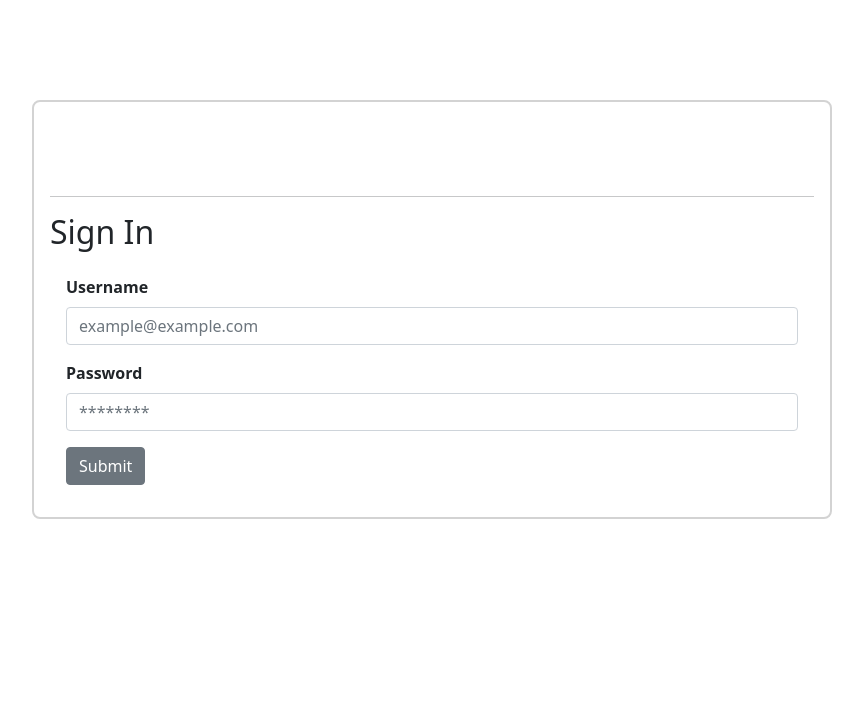
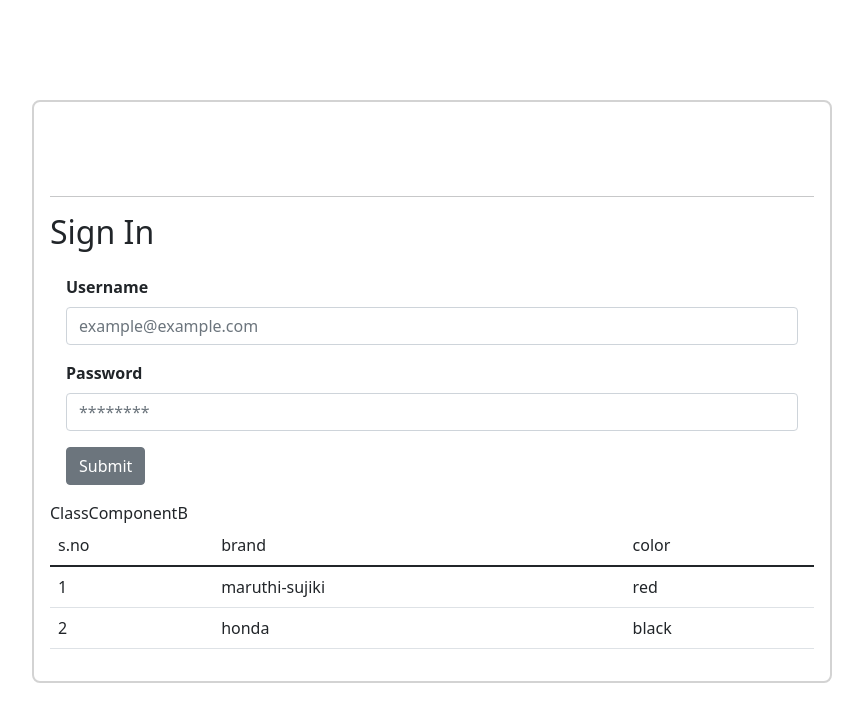
Before and after one commit to suryakalakasim/React-pratice, a React (Create React App) app: page / in a window 1280 px wide. Shown: the top 722 px of the page, without its empty margins (208-1071 px from the left). Built offline with nearby package versions, Linux system fonts and the light colour scheme.

Commit message:
HigherOrderComponent

```diff
--- a/src/App.js
+++ b/src/App.js
@@ -3,6 +3,7 @@ import './App.css';
 import {Button, Form,FormGroup,Input,Label} from 'reactstrap';
 import React,{useState} from 'react';
 import Routess from './Components/router';
+import ClassComponentA from './context/classComponentA';
 
 function App() {
   const[input,setInput]=useState({email:"",password:""})
@@ -52,6 +53,7 @@ function App() {
 
         </Form>
      {show&&<Routess data={input}/>}
+     <ClassComponentA/>
 
     </div>
   );
--- a/src/Components/Home.js
+++ b/src/Components/Home.js
@@ -13,6 +13,7 @@ function Home(){
        <Link className="link" to='/claculater'>Claculater</Link>
        <Link className="link" to='/context'>context</Link>
        <Link className="link" to='/counter'>counter</Link>
+       <Link className="link" to='/components'>component</Link>
         </nav>
     </div>
 }
--- a/src/Components/HomePage.js
+++ b/src/Components/HomePage.js
@@ -18,7 +18,6 @@ function HomePage() {
 
             {data.map((itam) =><Data key={itam.id} value={itam}/>)}
 
-
         <Link to='/'>Back to Home </Link>
     </div>
 }
--- a/src/Components/data.js
+++ b/src/Components/data.js
@@ -11,7 +11,6 @@ export function Data(props){
    }
      return<div>
 
-
                    <Card className="card" style={{ backgroundColor:color?"blue" : "", color:color? "white" : "", width: "18rem" }}
                         onClick={buttonClick}>id:{value.id}<br /> title:{value.title} </Card>
 
--- a/src/Components/router.js
+++ b/src/Components/router.js
@@ -7,7 +7,7 @@ import Condetionalrendaring from "./conditionalrendaring";
 import Calculeter from "./calculater";
 import Createcontext from "../context/createContext";
 import HookCounter1 from "../useEffect/hookcounter1";
-
+import Component2 from "../HigherOrderComponent/Component2";
 function Routess(props) {
   console.log("inputprop>>",props)
   return (
@@ -24,6 +24,7 @@ function Routess(props) {
         <Route path='/claculater'element={<Calculeter/>}/>
         <Route path='/context' element={<Createcontext/>}/>
         <Route path='/counter' element={<HookCounter1/>}/>
+        <Route path='/components' element={<Component2/>}/>
       </Routes>
     </BrowserRouter>
 
--- /dev/null
+++ b/src/HigherOrderComponent/Component2.js
@@ -0,0 +1,12 @@
+import React from "react";
+import {HigherOrderComponent} from './HigherOrderComponent';
+import {Link} from 'react-router-dom';
+   function Component2(props){
+       console.log("component2>>>..",props)
+       const{detiles}=props
+       console.log("detiles>>>",detiles)
+       return<div>
+           <Link className="link" to='/'>Back to Home</Link>
+       </div>
+   }
+   export default HigherOrderComponent(Component2);
--- /dev/null
+++ b/src/HigherOrderComponent/HigherOrderComponent.js
@@ -0,0 +1,19 @@
+import React from "react";
+  export function HigherOrderComponent(Oldcomponent){
+       return class Component1 extends React.Component{
+           constructor(){
+               super()
+               this.state={
+                   array:[{name:"ravi",age:"20",marks:"100"},{name:"siva",age:"25",marks:"120"}
+                   ,{name:"raju",age:"22",marks:"130"}]
+               }
+           }
+           render(){
+               return<div>
+                   This Is An HigherOrderComponent
+                   <Oldcomponent ditails={this.state.array}/>
+               </div>
+           }
+
+       }
+   }
--- /dev/null
+++ b/src/context/classComponentA.js
@@ -0,0 +1,14 @@
+import React from "react";
+import { UserProvider } from "./userContext";
+import ClassComponentB from "./classComponentB";
+class ClassComponentA extends React.Component{
+    render(){
+        let arry=[{car:"maruthi-sujiki",color:"red"},{car:"honda",color:"black"}]
+        return<div>
+       <UserProvider value={arry}>
+           <ClassComponentB/>
+       </UserProvider>
+        </div>
+    }
+}
+export default ClassComponentA;
--- /dev/null
+++ b/src/context/classComponentB.js
@@ -0,0 +1,37 @@
+import React from "react";
+import { Table } from "react-bootstrap";
+import { UserConsumer } from "./userContext";
+  class ClassComponentB extends React.Component{
+      render(){
+          return<div>
+              ClassComponentB
+              <UserConsumer>
+                  {(data)=>{
+                 console.log("classcomponentB",data)
+                 return<div>
+                      <Table>
+                  <thead>
+                      <tr                 >
+                          <td>s.no</td>
+                          <td>brand</td>
+                          <td>color</td>
+                      </tr>
+                  </thead>
+                  <tbody>
+                      {data.map((x,i)=><tr key={i}>
+                          <td>{i+1}</td>
+                          <td>{x.car}</td>
+                          <td>{x.color}</td>
+
+                      </tr>)}
+                  </tbody>
+                 </Table>
+                 </div>
+                 }}
+
+              </UserConsumer>
+
+          </div>
+      }
+  }
+  export default ClassComponentB;
--- /dev/null
+++ b/src/context/userContext.js
@@ -0,0 +1,7 @@
+import { createContext } from "react";
+
+
+const userContext=createContext();
+const UserProvider= userContext.Provider
+const UserConsumer=userContext.Consumer
+ export {UserProvider,UserConsumer}
--- a/src/useEffect/DataFaching.js
+++ b/src/useEffect/DataFaching.js
@@ -1,18 +1,26 @@
 import React,{useState,useEffect} from "react";
 import axios from "axios";
   function DataFaching(){
-      const[post,setPost]=useState([])
+      const[post,setPost]=useState({})
+      const[id,setId]=useState(1)
+      const[idbuttonClick,setIdbuttonClick]=useState(1)
       useEffect(()=>{
-          axios.get("https://jsonplaceholder.typicode.com/posts").then((res)=>{
+          axios.get(`https://jsonplaceholder.typicode.com/posts/${id}`).then((res)=>{
               setPost(res.data)
           }).catch((err)=>{
               console.log(err)
-          },[])
-      })
+          })
+      },[idbuttonClick])
+      const buttonClick=()=>{
+          setIdbuttonClick(id)
+      }
       return<div>
-              <ul>
+          <input type="text"onChange={e=>setId(e.target.value)} value={id}/>
+          <button type="button"onClick={buttonClick}>Fech data</button>
+          <div>{post.title}</div>
+              {/* <ul>
                   {post.map((itam)=><li key={itam.id}>{itam.title}</li>)}
-              </ul>
+              </ul> */}
       </div>
   }
   export default DataFaching;
```
